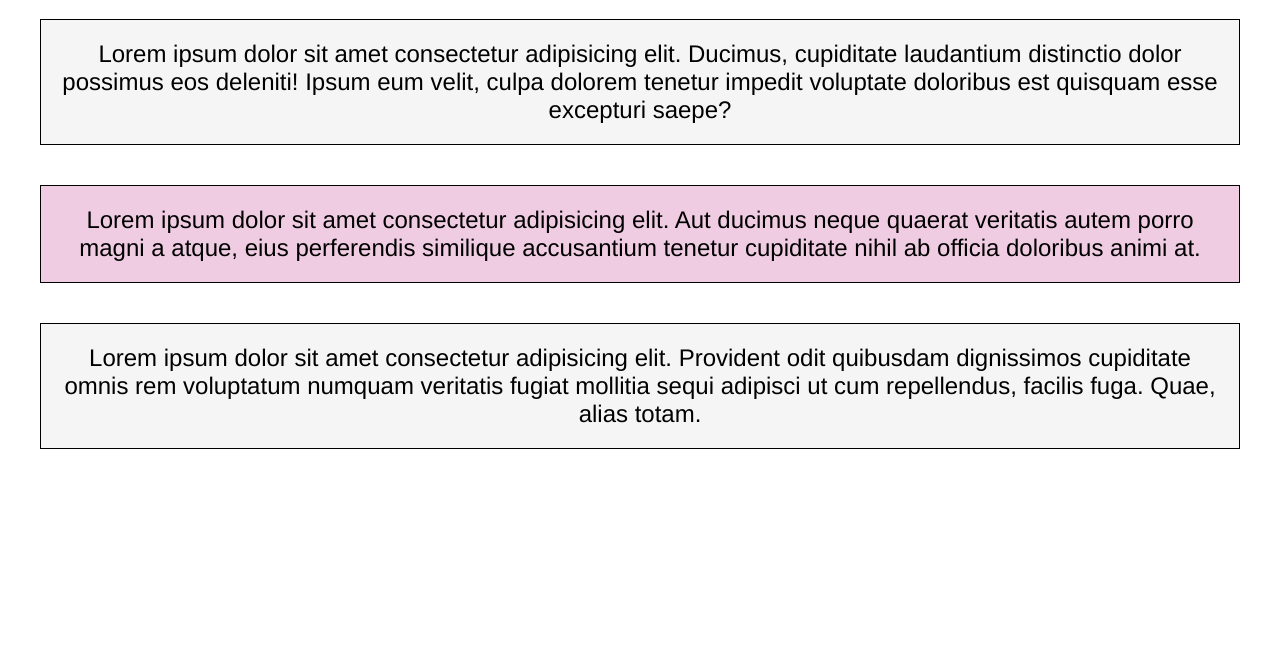
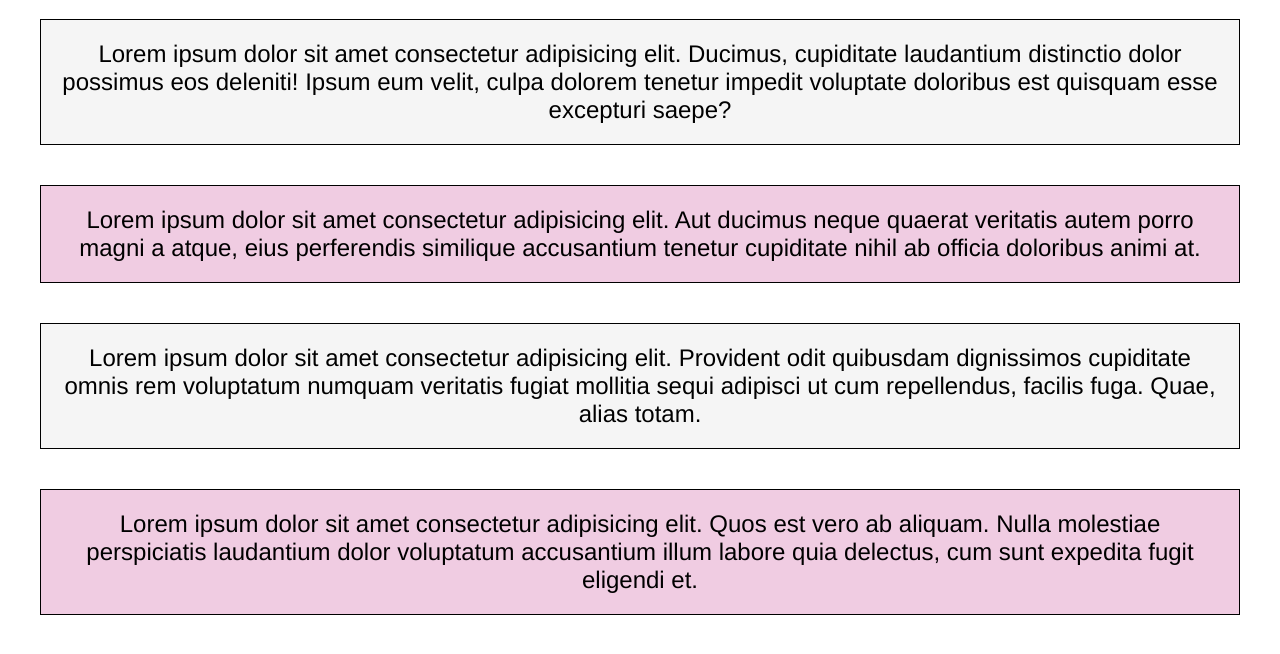
Before and after one commit to MarcelloAlves22/aula-paragrafo, a plain HTML site: page index.html in a window 1280 px wide. Shown: the part 58-712 px from the top of the page. Drawn offline with Linux system fonts and the light colour scheme.

Commit message:
Adicionando mais um paragrafo

```diff
--- a/index.html
+++ b/index.html
@@ -16,5 +16,7 @@
     <p class="destacado">Lorem ipsum dolor sit amet consectetur adipisicing elit. Aut ducimus neque quaerat veritatis autem porro magni a atque, eius perferendis similique accusantium tenetur cupiditate nihil ab officia doloribus animi at.</p>
 
     <p class="padrao">Lorem ipsum dolor sit amet consectetur adipisicing elit. Provident odit quibusdam dignissimos cupiditate omnis rem voluptatum numquam veritatis fugiat mollitia sequi adipisci ut cum repellendus, facilis fuga. Quae, alias totam.</p>
+
+    <p class="destacado">Lorem ipsum dolor sit amet consectetur adipisicing elit. Quos est vero ab aliquam. Nulla molestiae perspiciatis laudantium dolor voluptatum accusantium illum labore quia delectus, cum sunt expedita fugit eligendi et.</p>
 </body>
 </html>
```
